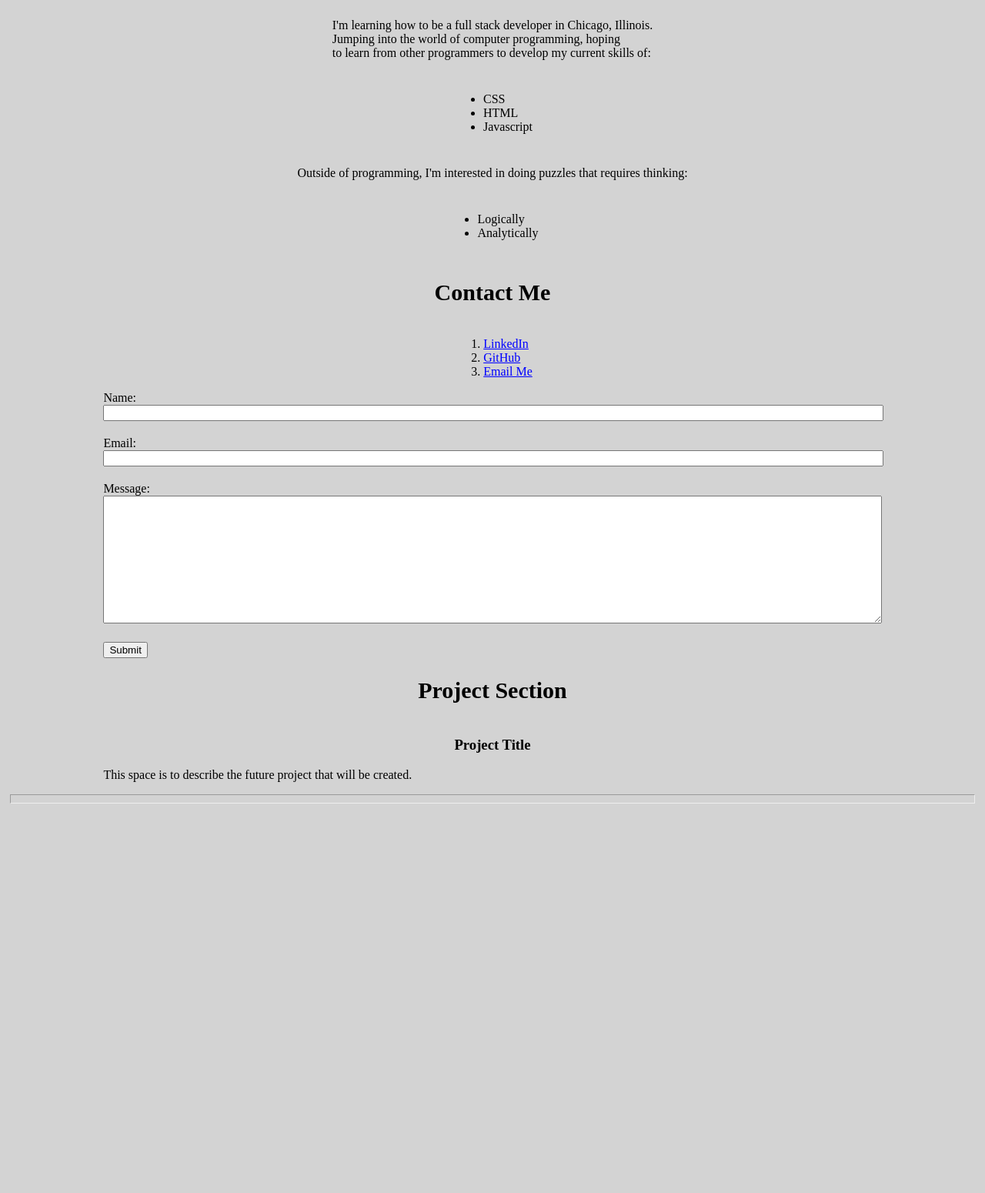
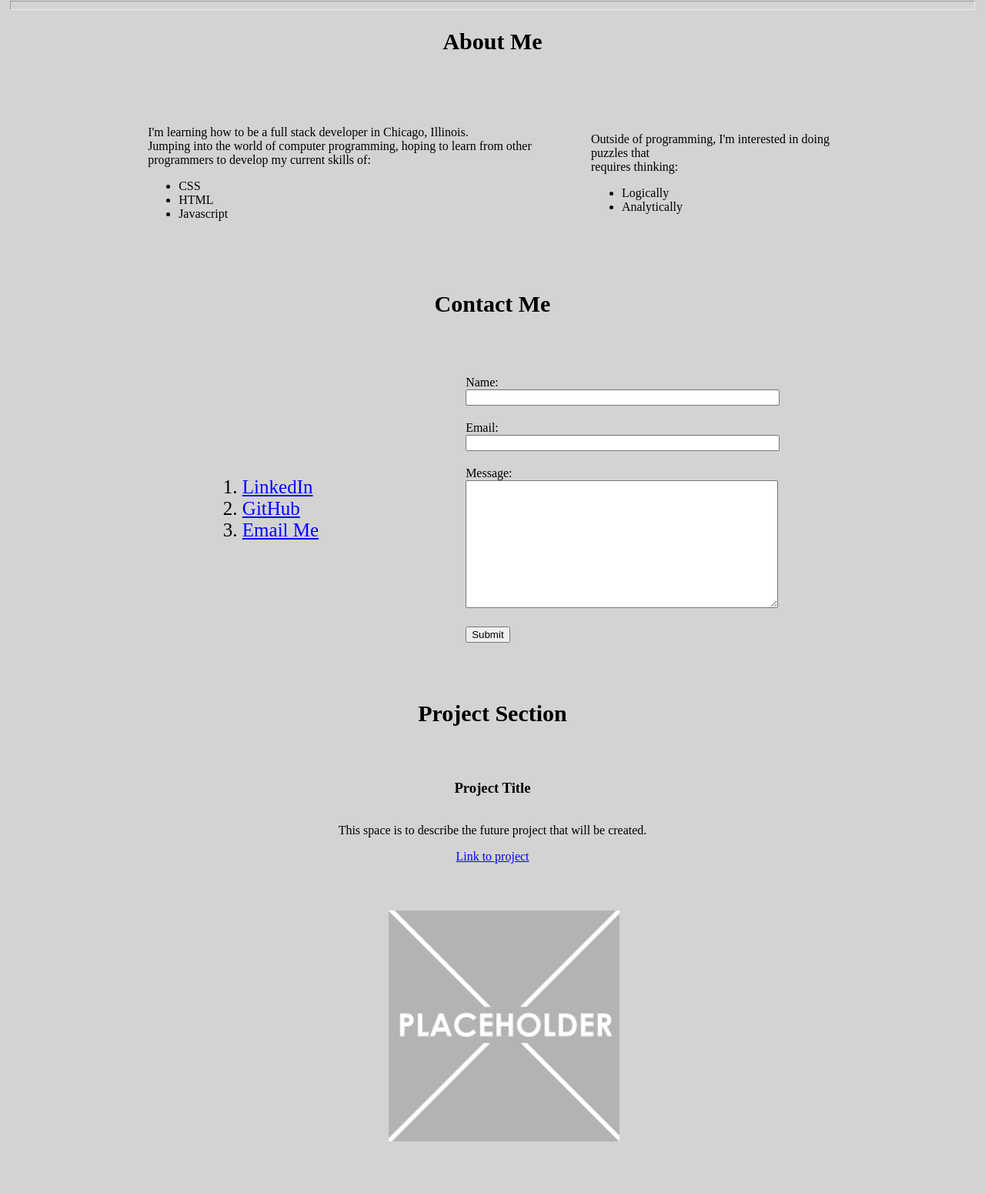
Before and after one commit to Auyeung01/porftfolio-flex, a plain HTML site: page index.html in a window 1280 px wide. Shown: the part 566-2116 px from the top of the page at 77% size. Before the commit the page ends 1618 px from the top, so only its background shows below. Drawn offline with Linux system fonts and the light colour scheme; a script that the page names is missing.

Commit message:
Add files via upload

```diff
--- a/index.html
+++ b/index.html
@@ -37,8 +37,6 @@
 <hr>
 
 <!-- Introduction Section
-
-
 2) Where I am
 3) What I do and what makes me special
 -->
@@ -49,31 +47,33 @@
 3) Personality outside of coding
 4) List of what I can do
 
+-->
 
--->
+<!-- Item 1 -->
   <section id="about">
     <h2>About Me</h2>
-        <div class="parent">
+        <div class="container">
+          <article>
             <p>I'm learning how to be a full stack developer in Chicago, Illinois. <br>
             Jumping into the world of computer programming,
-          hoping <br>to learn from other programmers to develop my current skills of:</p>
-            <div class="item">
+            hoping to learn from other <br> programmers to develop my current skills of:</p>
+              <div>
                 <ul>
                   <li>CSS</li>
                   <li>HTML</li>
                   <li>Javascript</li>
                 </ul>
               </div>
-        </div>
+          </article>
 
-        <div class="parent">
-          <p>Outside of programming, I'm interested in doing puzzles that requires thinking:</p>
-            <div class="item">
+        <div class="container">
+          <article>
+              <p>Outside of programming, I'm interested in doing puzzles that <br> requires thinking:</p>
                 <ul>
                   <li>Logically</li>
                   <li>Analytically</li>
                 </ul>
-            <div>
+          </article>
         </div>
   </section>
 
@@ -84,12 +84,13 @@
 4) Functional contact form
 -->
 
-
+<!-- Item 2 -->
   <section id="contact">
     <h2>Contact Me</h2>
       <!-- Links to external profiles -->
-  <div class="parent"
-    <div>
+      <!-- container one-->
+        <div class="container big">
+          <article>
             <ol>
               <li>
                 <a href="https://www.linkedin.com/in/samuel-auyeung-839a00a">LinkedIn</a>
@@ -103,15 +104,15 @@
                 <a href="mailto:samuel_auyeung@hotmail.com">Email Me</a>
               </li>
             </ol>
-    </div>
+          </article>
     <!--
-      Contact Form
-      Email requires this code:
+      Contact Form Email requires this code:
       <form action="https://formspree.io/YOUR_EMAIL_HERE" method="post">
         (add the input elements here)
       </form>
     -->
-    <div>
+    <!-- container 2-->
+        <article>
           <form action="https://formspree.io/samuel_auyeung@hotmail.com" method="post">
             <label for="user-name">Name:</label>
             <input id="user-name" type="text" name="name">
@@ -123,7 +124,7 @@
             <textarea id="user-message" name="message"></textarea>
             <button type="submit">Submit</button>
           </form>
-    </div>
+        </article>
       </div>
     </section>
 
@@ -135,18 +136,24 @@
 
 -->
 
-
+<!-- Item 3 -->
   <section id="projects">
     <h2>Project Section</h2>
 
-      <div class="parent"></div>
+      <article class="column">
         <h3>Project Title</h3>
         <p>
           This space is to describe the future project that will be created.
         </p>
-      <div>
+        <a href="https://auyeung01.github.io/placeholder/">Link to project</a>
+      <article>
+
+      <article>
+        <img src="images/placeholder.png" alt="placeholder">
+      </article>
 
   </section>
+
 
 </main>
 
--- a/portfolio.css
+++ b/portfolio.css
@@ -19,7 +19,6 @@ nav
 
 img
 {
-
   width: 300px;
   height: 300px;
 }
@@ -30,6 +29,8 @@ text-align: center;
 font-family: 'Times New Roman', Times, serif;
 }
 
+/* Font sizes */
+
 h1
 {
 font-size: 40px;
@@ -39,6 +40,38 @@ h2
 {
 font-size: 30px;
 }
+
+/* container settings */
+.container
+{
+  display: flex;
+  justify-content: space-evenly;
+  flex-direction: row;
+  align-items: center;
+}
+
+.column
+{
+  display: flex;
+  justify-content: space-evenly;
+  flex-direction: column;
+  align-items: center;
+
+
+}
+
+article
+{
+  margin: 5%;
+}
+
+
+ol
+{
+  font-size: 25px;
+}
+
+
 a:link    { color: blue;  }
 a:visited { color: red;   }
 a:hover   { color: green; }
@@ -57,22 +90,8 @@ hr
 }
 
 
-/* container settings */
-.parent
-{
-  display: flex;
-  justify-content: center;
-  flex-direction: column;
-  align-items: center;
-}
 
 
-.item
-{
-  flex: 1;
-  margin: 10px;
-
-}
 
 
 /* ---  (Desktop) Groups & Items --- */
@@ -86,9 +105,10 @@ hr
 
 /* ---  Contact Form Design --- */
 
-form {
-  padding-right: 6px;
-  /* Fixed small sizing issue on the right */
+form
+{
+/* keeps from from stretching to end */
+width: 400px;
 }
 
 form input,
```
Also changed, not shown: images/placeholder.png (added). Lines whose indentation alone changed are shown as unchanged.
